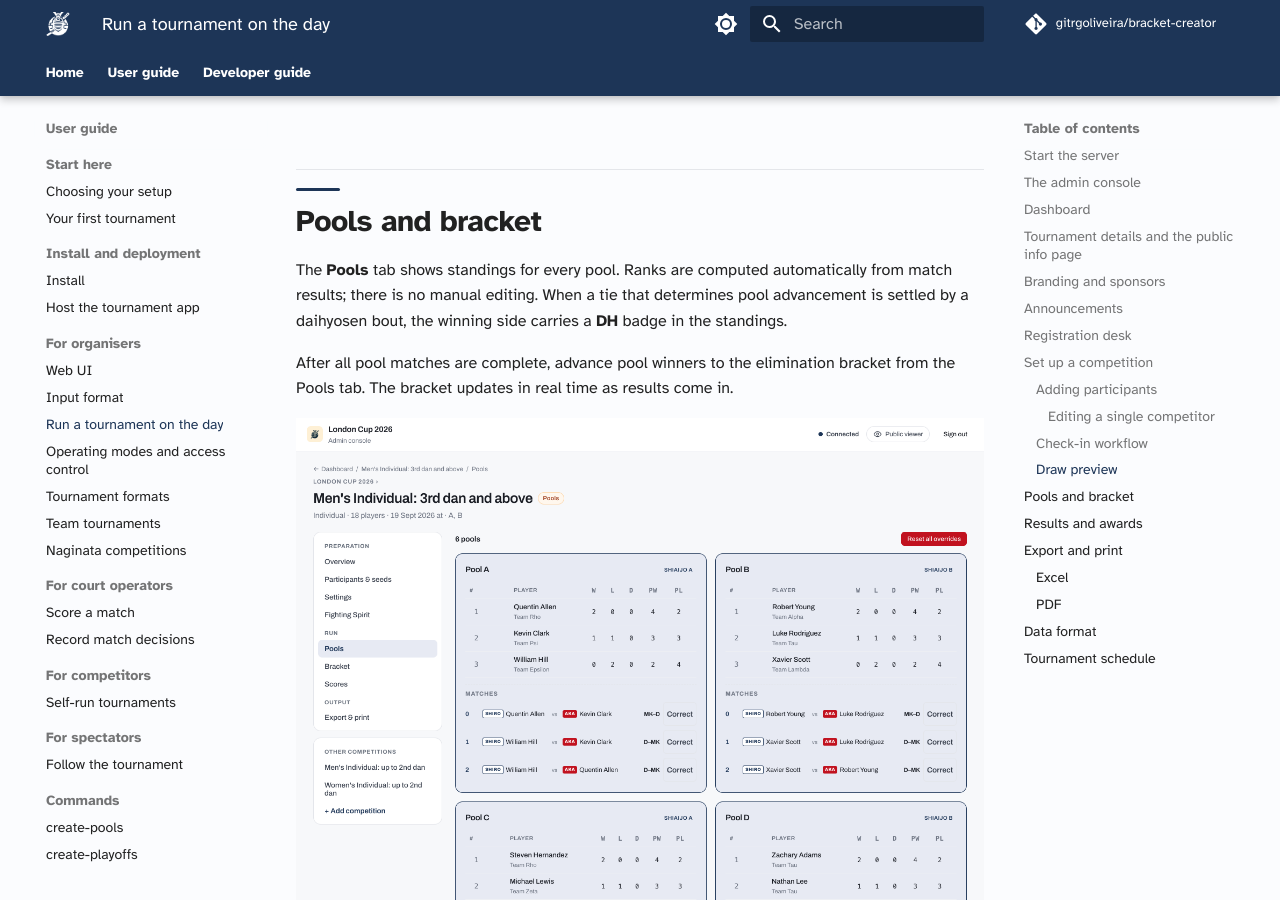
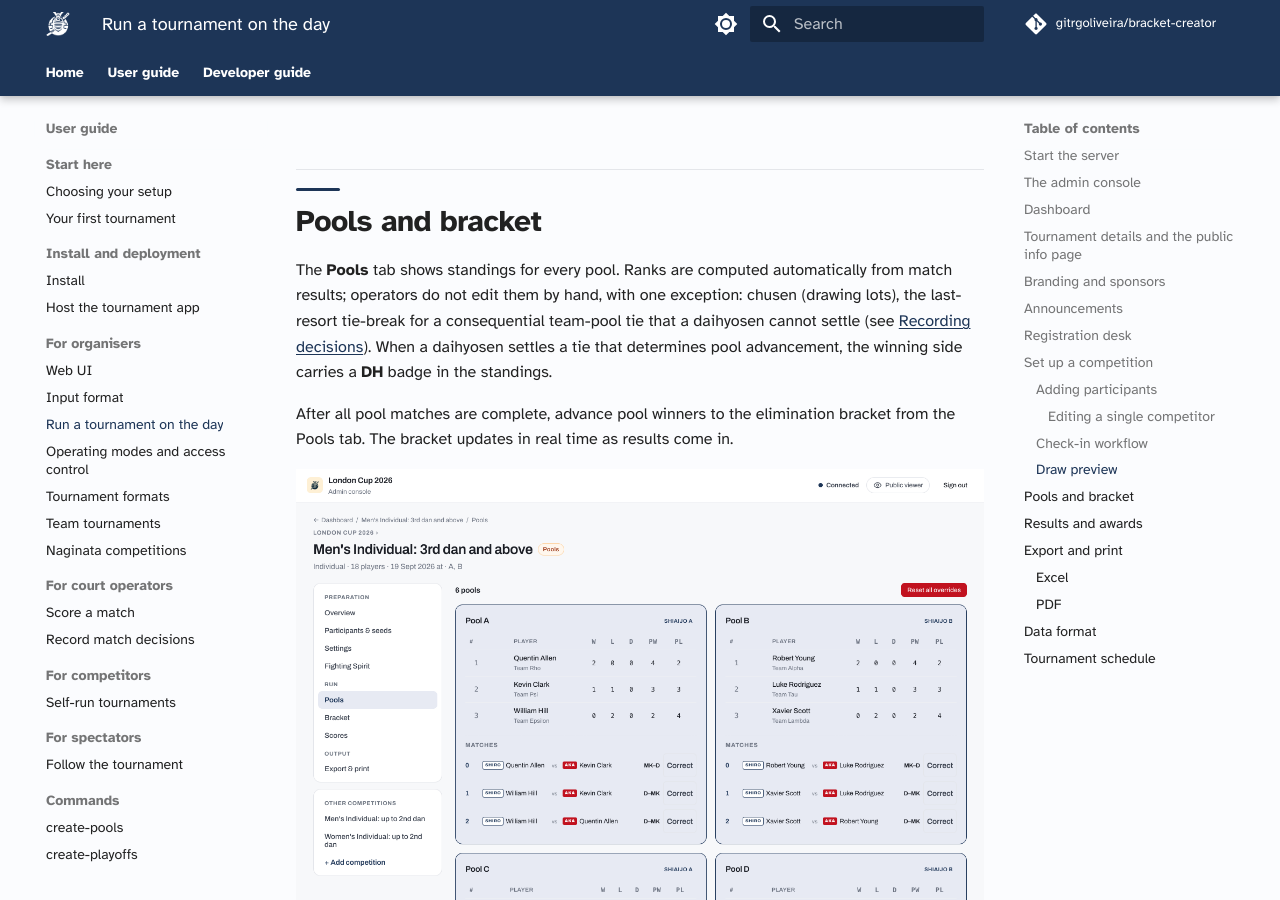
Before and after one commit to gitrgoliveira/bracket-creator, an MkDocs documentation site: the page built from docs/user-guide/organisers/run-tournament.md, in a window 1280 px wide and 900 px high, scrolled down 7232 px. Built offline with MkDocs 1.6.1 and Material for MkDocs 9.7.7, drawn with Linux system fonts in a browser that asks for light colours; comment, search, counter and statistics services are not loaded.

Commit message:
docs: note chusen rank exception + restructure css token comment (Copilot)
- run-tournament: pool ranks are automatic, but chusen (drawing lots) is the
  one sanctioned manual override for a consequential team-pool tie a daihyosen
  cannot settle. Correct "there is no manual editing" and link Recording decisions.
- extra.css: restructure the token comment into active voice for clarity.

Co-Authored-By: Claude Opus 4.8 <noreply@anthropic.com>

```diff
--- a/docs/assets/stylesheets/extra.css
+++ b/docs/assets/stylesheets/extra.css
@@ -7,8 +7,8 @@
  *
  * Colour is scoped PER SCHEME. Material derives link/interactive colours from
  * the --md-* tokens; an unscoped :root override forces one value into both
- * light and dark (which made dark links invisible). Brand anchors and their
- * derived tints are all declared as named tokens in the :root block below; every
+ * light and dark (which made dark links invisible). The :root block below
+ * defines every brand anchor and derived tint as a named token; every
  * colour at a use site references a token, nothing is improvised inline.
  * ------------------------------------------------------------------------- */
 
--- a/docs/user-guide/organisers/run-tournament.md
+++ b/docs/user-guide/organisers/run-tournament.md
@@ -136,7 +136,7 @@ When the preview looks correct, click **Start competition** to move to match pla
 
 ## Pools and bracket
 
-The **Pools** tab shows standings for every pool. Ranks are computed automatically from match results; there is no manual editing. When a tie that determines pool advancement is settled by a daihyosen bout, the winning side carries a **DH** badge in the standings.
+The **Pools** tab shows standings for every pool. Ranks are computed automatically from match results; operators do not edit them by hand, with one exception: chusen (drawing lots), the last-resort tie-break for a consequential team-pool tie that a daihyosen cannot settle (see [Recording decisions](../court-operators/recording-decisions.md)). When a daihyosen settles a tie that determines pool advancement, the winning side carries a **DH** badge in the standings.
 
 After all pool matches are complete, advance pool winners to the elimination bracket from the Pools tab. The bracket updates in real time as results come in.
 
```
